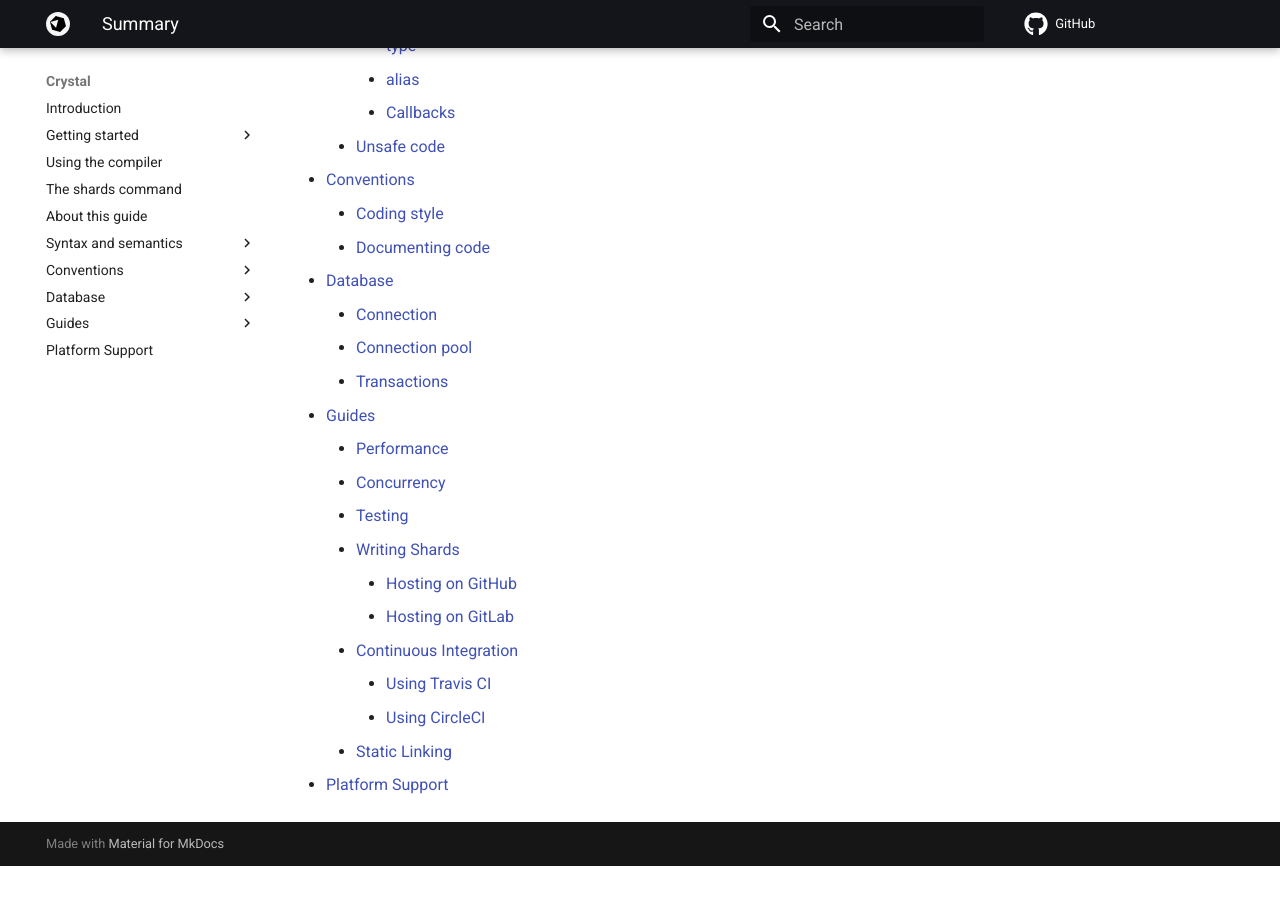
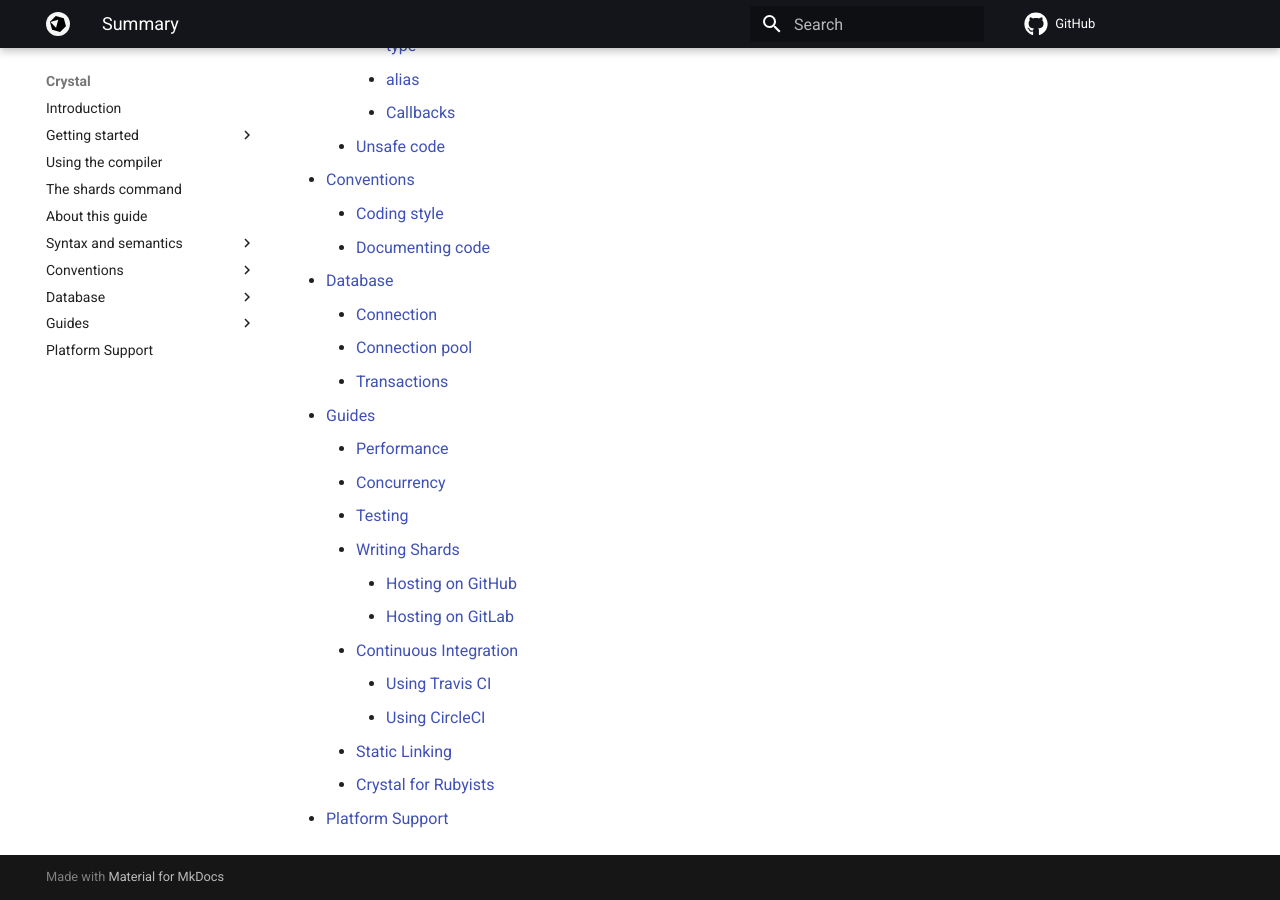
Before and after one commit to crystal-lang/crystal-book, an MkDocs documentation site: the page built from docs/SUMMARY.md, in a window 1280 px wide and 900 px high, scrolled down 3909 px. Built offline with MkDocs 1.6.1 and Material for MkDocs 9.7.7, drawn with Linux system fonts in a browser that asks for light colours; comment, search, counter and statistics services are not loaded; before the commit the page ends 4775 px from its top, so only the background shows below that.

Commit message:
Move Crystal-for-Rubyists to guides

```diff
--- a/docs/SUMMARY.md
+++ b/docs/SUMMARY.md
@@ -134,4 +134,5 @@
         * [Using Travis CI](guides/ci/travis.md)
         * [Using CircleCI](guides/ci/circleci.md)
     * [Static Linking](guides/static_linking.md)
+    * [Crystal for Rubyists](guides/crystal_for_rubyists/README.md)
 * [Platform Support](platform_support.md)
```
Also changed, not shown: docs/guides/crystal_for_rubyists/README.md (renamed from Crystal-for-Rubyists.md).
